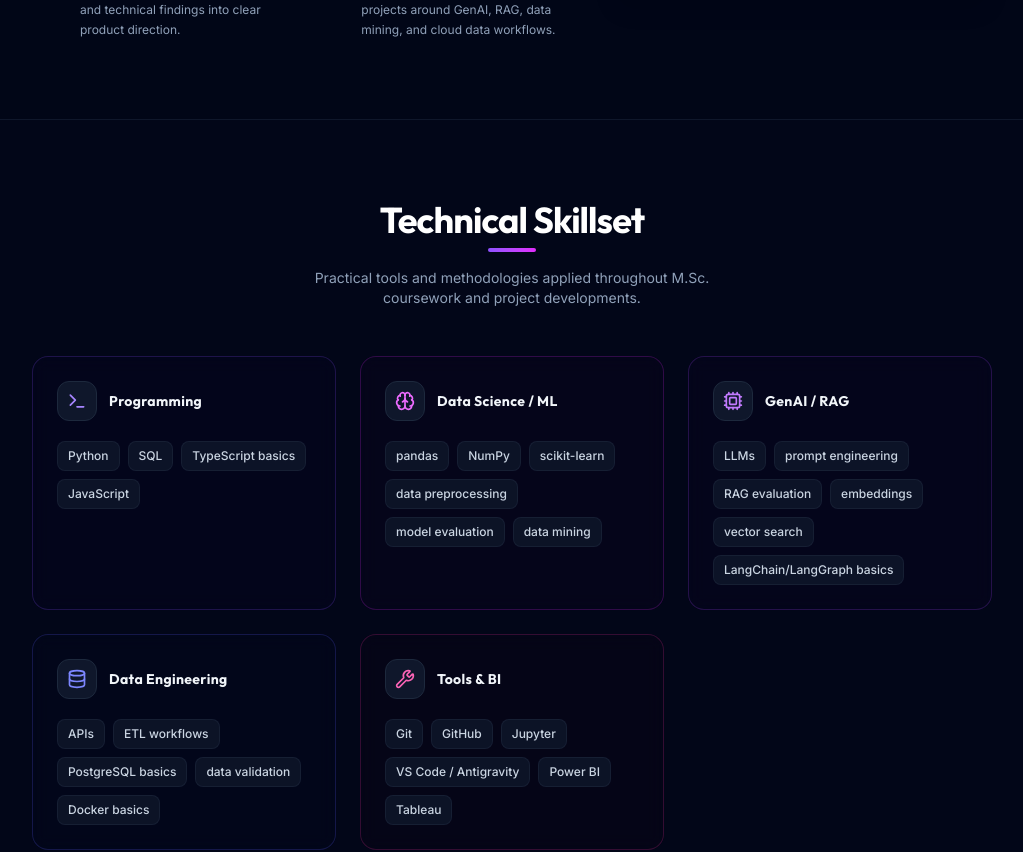
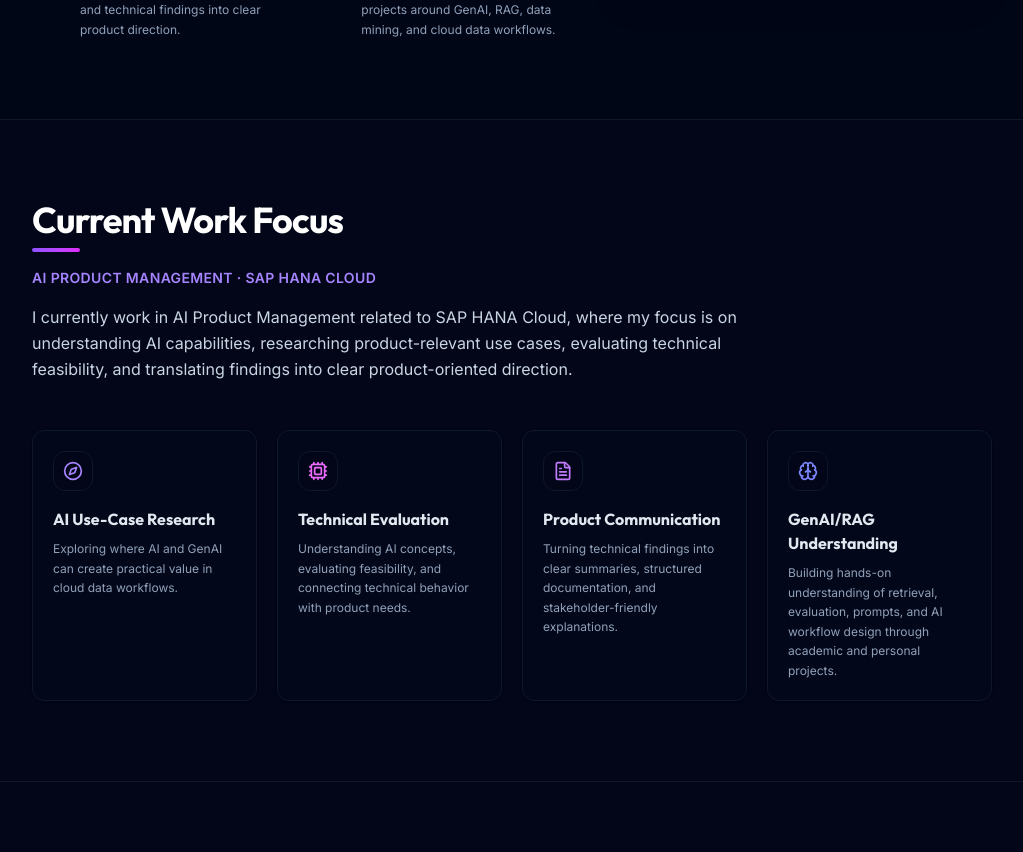
Before and after one commit to raywincruz07-collab/raywincruz07-collab.github.io, a React (Vite) app: page / in a window 1280 px wide. Shown: the part 1344-2196 px from the top of the page, without its empty margins (128-1151 px from the left). Built offline with nearby package versions, Linux system fonts and the light colour scheme.

Commit message:
Add current work focus section

```diff
--- a/src/App.tsx
+++ b/src/App.tsx
@@ -1,6 +1,7 @@
 import { Navbar } from './components/Navbar';
 import { Hero } from './components/Hero';
 import { About } from './components/About';
+import { WorkFocus } from './components/WorkFocus';
 import { Skills } from './components/Skills';
 import { Projects } from './components/Projects';
 import { MoreProjects } from './components/MoreProjects';
@@ -21,6 +22,9 @@
 
         {/* Biography Context */}
         <About />
+
+        {/* Current Work Focus */}
+        <WorkFocus />
 
         {/* Skill Category Badges */}
         <Skills />
--- /dev/null
+++ b/src/components/WorkFocus.tsx
@@ -0,0 +1,73 @@
+import React from 'react';
+import { Compass, Cpu, FileText, Brain } from 'lucide-react';
+
+export const WorkFocus: React.FC = () => {
+  return (
+    <section id="work-focus" className="py-16 sm:py-20 bg-slate-950 border-b border-slate-900 scroll-mt-16">
+      <div className="mx-auto max-w-5xl px-4 sm:px-6 lg:px-8">
+
+        {/* Section Heading */}
+        <div className="mb-10 sm:mb-12 text-center md:text-left">
+          <h2 className="text-3xl font-bold tracking-tight text-white sm:text-4xl">
+            Current Work Focus
+          </h2>
+          <div className="mt-2 h-1 w-12 bg-gradient-to-r from-violet-500 to-fuchsia-500 rounded-full mx-auto md:mx-0"></div>
+          <p className="mt-4 text-xs sm:text-sm font-semibold text-violet-400 tracking-wide uppercase">
+            AI Product Management &middot; SAP HANA Cloud
+          </p>
+          <p className="mt-4 text-slate-300 text-sm sm:text-base leading-relaxed max-w-3xl">
+            I currently work in AI Product Management related to SAP HANA Cloud, where my focus is on understanding AI capabilities, researching product-relevant use cases, evaluating technical feasibility, and translating findings into clear product-oriented direction.
+          </p>
+        </div>
+
+        {/* 4 Cards Grid */}
+        <div className="grid grid-cols-1 sm:grid-cols-2 lg:grid-cols-4 gap-5">
+          {/* Card 1 */}
+          <div className="group rounded-xl border border-slate-900 bg-slate-900/10 p-5 shadow-sm transition-all duration-300 hover:border-slate-800 hover:bg-slate-900/20">
+            <div className="flex h-10 w-10 items-center justify-center rounded-xl bg-slate-950 border border-slate-900 text-violet-400 mb-4 group-hover:border-violet-500/20 transition-colors">
+              <Compass className="h-5 w-5" />
+            </div>
+            <h4 className="font-bold text-slate-200 group-hover:text-violet-400 transition-colors text-sm sm:text-base mb-2">AI Use-Case Research</h4>
+            <p className="text-xs text-slate-400 leading-relaxed">
+              Exploring where AI and GenAI can create practical value in cloud data workflows.
+            </p>
+          </div>
+
+          {/* Card 2 */}
+          <div className="group rounded-xl border border-slate-900 bg-slate-900/10 p-5 shadow-sm transition-all duration-300 hover:border-slate-800 hover:bg-slate-900/20">
+            <div className="flex h-10 w-10 items-center justify-center rounded-xl bg-slate-950 border border-slate-900 text-fuchsia-400 mb-4 group-hover:border-fuchsia-500/20 transition-colors">
+              <Cpu className="h-5 w-5" />
+            </div>
+            <h4 className="font-bold text-slate-200 group-hover:text-violet-400 transition-colors text-sm sm:text-base mb-2">Technical Evaluation</h4>
+            <p className="text-xs text-slate-400 leading-relaxed">
+              Understanding AI concepts, evaluating feasibility, and connecting technical behavior with product needs.
+            </p>
+          </div>
+
+          {/* Card 3 */}
+          <div className="group rounded-xl border border-slate-900 bg-slate-900/10 p-5 shadow-sm transition-all duration-300 hover:border-slate-800 hover:bg-slate-900/20">
+            <div className="flex h-10 w-10 items-center justify-center rounded-xl bg-slate-950 border border-slate-900 text-purple-400 mb-4 group-hover:border-purple-500/20 transition-colors">
+              <FileText className="h-5 w-5" />
+            </div>
+            <h4 className="font-bold text-slate-200 group-hover:text-violet-400 transition-colors text-sm sm:text-base mb-2">Product Communication</h4>
+            <p className="text-xs text-slate-400 leading-relaxed">
+              Turning technical findings into clear summaries, structured documentation, and stakeholder-friendly explanations.
+            </p>
+          </div>
+
+          {/* Card 4 */}
+          <div className="group rounded-xl border border-slate-900 bg-slate-900/10 p-5 shadow-sm transition-all duration-300 hover:border-slate-800 hover:bg-slate-900/20">
+            <div className="flex h-10 w-10 items-center justify-center rounded-xl bg-slate-950 border border-slate-900 text-indigo-400 mb-4 group-hover:border-indigo-500/20 transition-colors">
+              <Brain className="h-5 w-5" />
+            </div>
+            <h4 className="font-bold text-slate-200 group-hover:text-violet-400 transition-colors text-sm sm:text-base mb-2">GenAI/RAG Understanding</h4>
+            <p className="text-xs text-slate-400 leading-relaxed">
+              Building hands-on understanding of retrieval, evaluation, prompts, and AI workflow design through academic and personal projects.
+            </p>
+          </div>
+        </div>
+
+      </div>
+    </section>
+  );
+};
```
